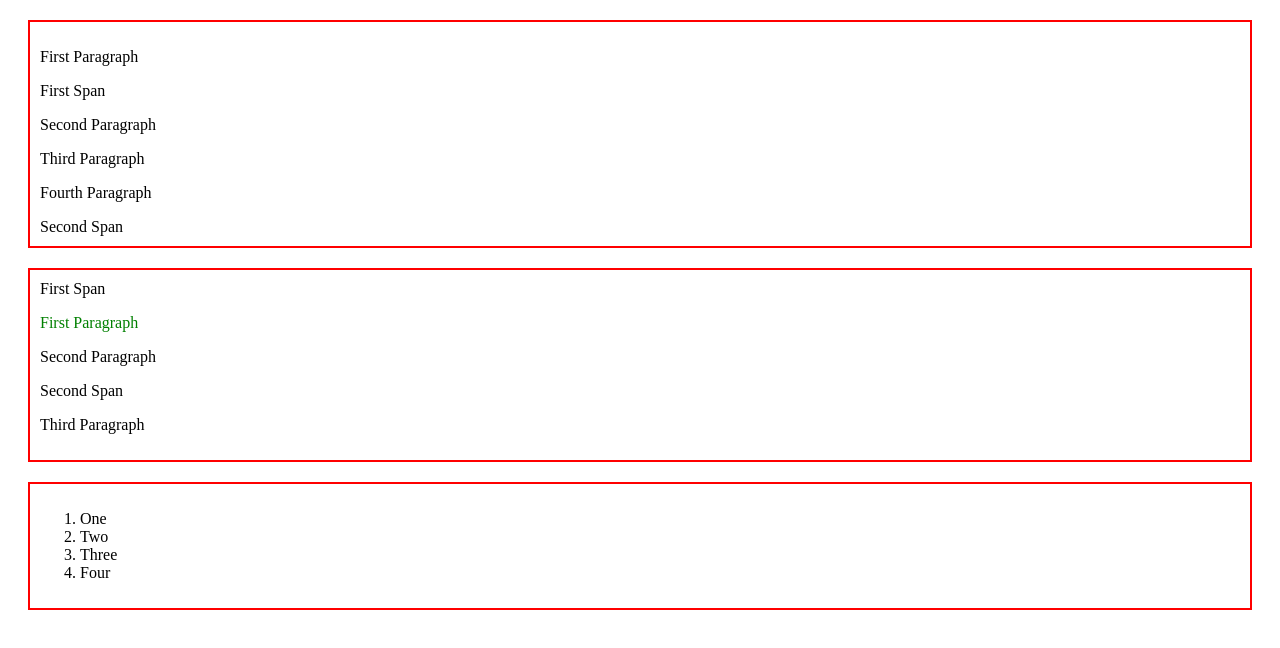
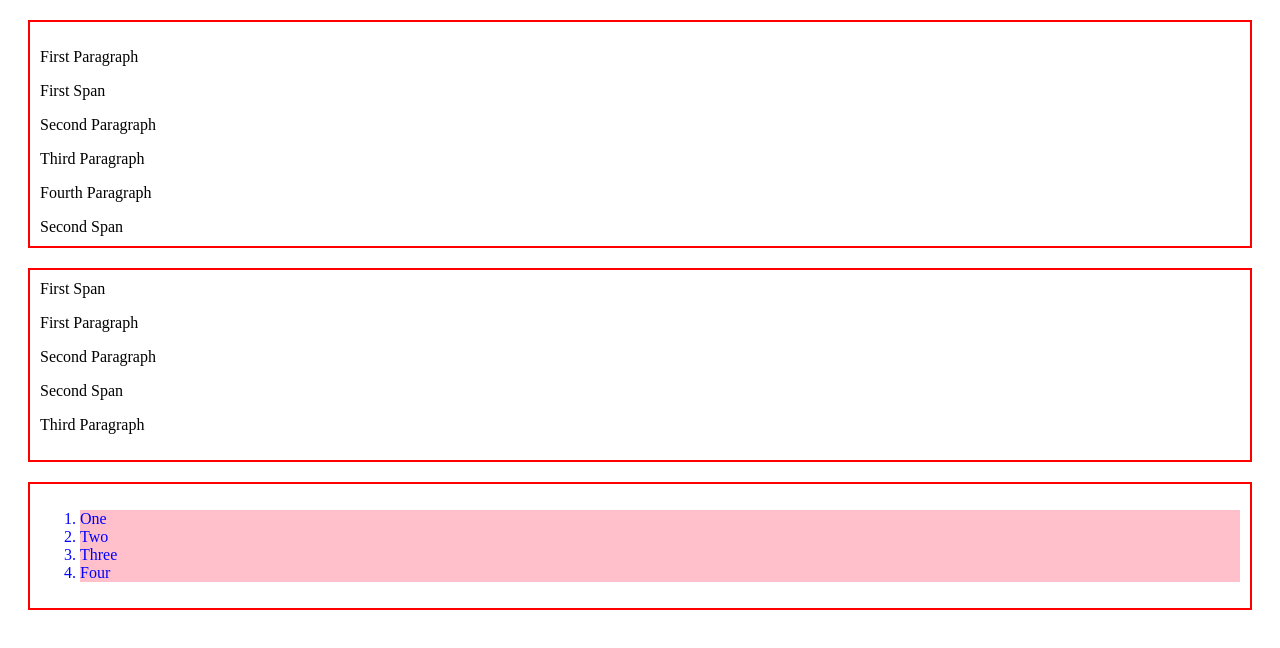
Before and after one commit to drd-2rcl/d3js, a plain HTML site: page css-selectors-part2/index.html in a window 1280 px wide. Drawn offline with Linux system fonts and the light colour scheme.

Commit message:
:art: style

```diff
--- a/css-selectors-part2/index.html
+++ b/css-selectors-part2/index.html
@@ -27,10 +27,38 @@
 
       span:last-of-type {
         background: gold;
+      }
+
+      p:nth-last-child(2){
+        color: green;
+      }
+
+      p:nth-last-child(3){
+        color: red;
+      }
+
+      p:only-child {
+        color: red;
+      }
+
+      span:only-of-type{
+        color: blue;
+      }
+
+      #parent3 > ol {
+        background: red;
+      }
+
+      #parent2 > span {
+        color: red;
       } */
 
-      p:nth-child(2){
-        color: green;
+      #parent3 li {
+        color: blue;
+      }
+
+      ol > li {
+        background: pink;
       }
 
     </style>
```
